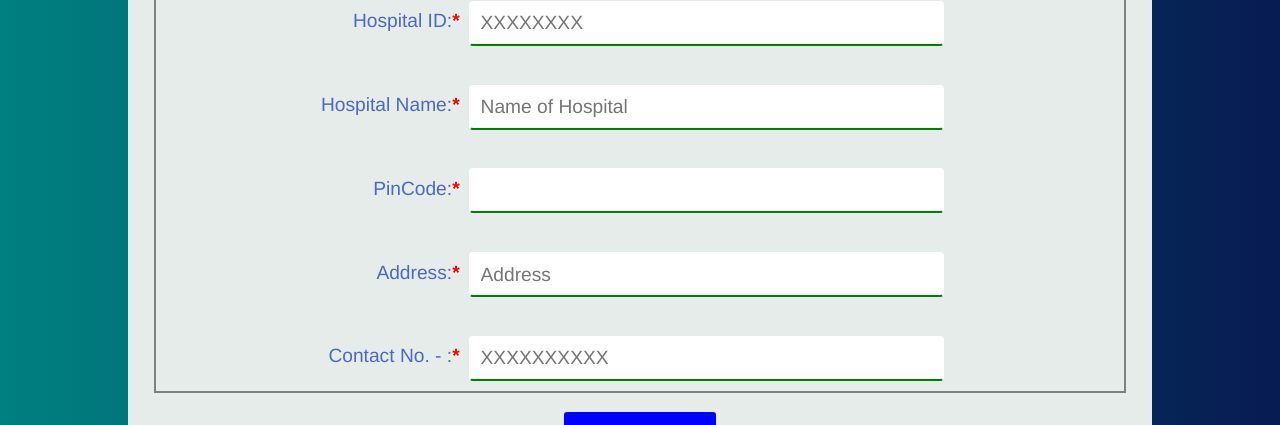
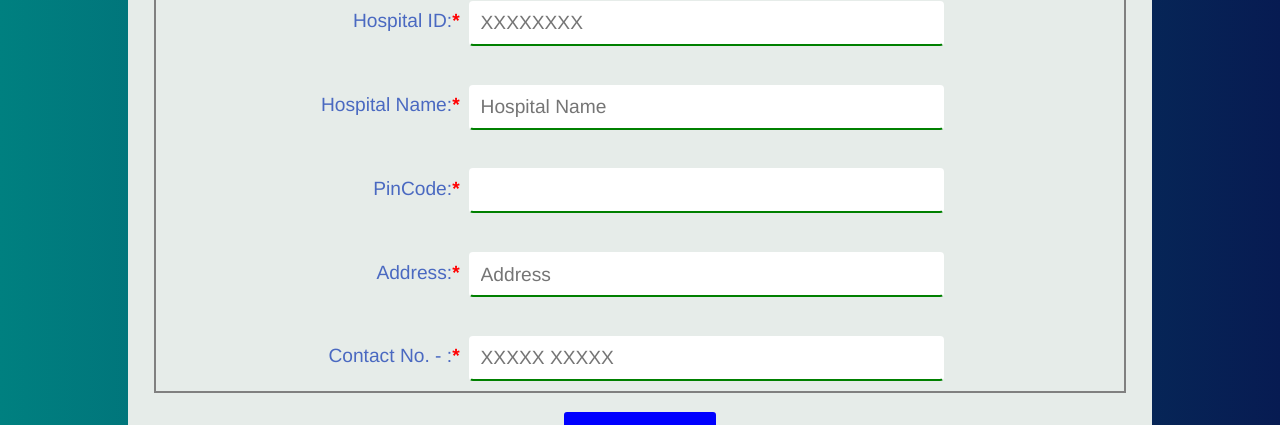
Before and after one commit to mohit0305/CoHeal, a React (Create React App) app: page /AddHospital in a window 1280 px wide. Shown: the part 222-647 px from the top of the page. Built offline with nearby package versions, Linux system fonts and the light colour scheme.

Commit message:
Update AddHospital.js
update AddHospital.js

```diff
--- a/src/components/AddHospital.js
+++ b/src/components/AddHospital.js
@@ -60,26 +60,26 @@ class AddHospital extends React.Component {
 					<div className="form_input">
 						<label>
 							<span className="label">Hospital Name:<b style={{color: "red"}}>*</b></span>
-							<input type="text" name="hid" id="hid" placeholder="Name of Hospital" onChange={this.onHNameChange}/>
+							<input type="text" name="hname" id="hname" placeholder="Hospital Name" onChange={this.onHNameChange}/>
 						</label>
 					</div>
 					<div className="form_input">
 						<label>
 							<span className="label">PinCode:<b style={{color: "red"}}>*</b></span>
-							<input type="password" name="password" id="XXXXX" onChange={this.onPinCodeChange}/>
+							<input type="number" name="pin" id="pin" onChange={this.onPinCodeChange}/>
 						</label>
 					</div>
 					<div className="form_input">
 						<label>
 							<span className="label">Address:<b style={{color: "red"}}>*</b></span>
-							<input type="text" name="hid" id="hid" placeholder="Address" onChange={this.onAddressChange}/>
+							<input type="text" name="haddress" id="haddress" placeholder="Address" onChange={this.onAddressChange}/>
 						</label>
 					</div>
 
 					<div className="form_input">
 						<label>
 							<span className="label">Contact No. - :<b style={{color: "red"}}>*</b></span>
-							<input type="number" name="hid" id="hid" placeholder="XXXXXXXXXX" onChange={this.onContactChange}/>
+							<input type="number" name="hcontact" id="hcontact" placeholder="XXXXX XXXXX" onChange={this.onContactChange}/>
 						</label>
 					</div>
 
```
